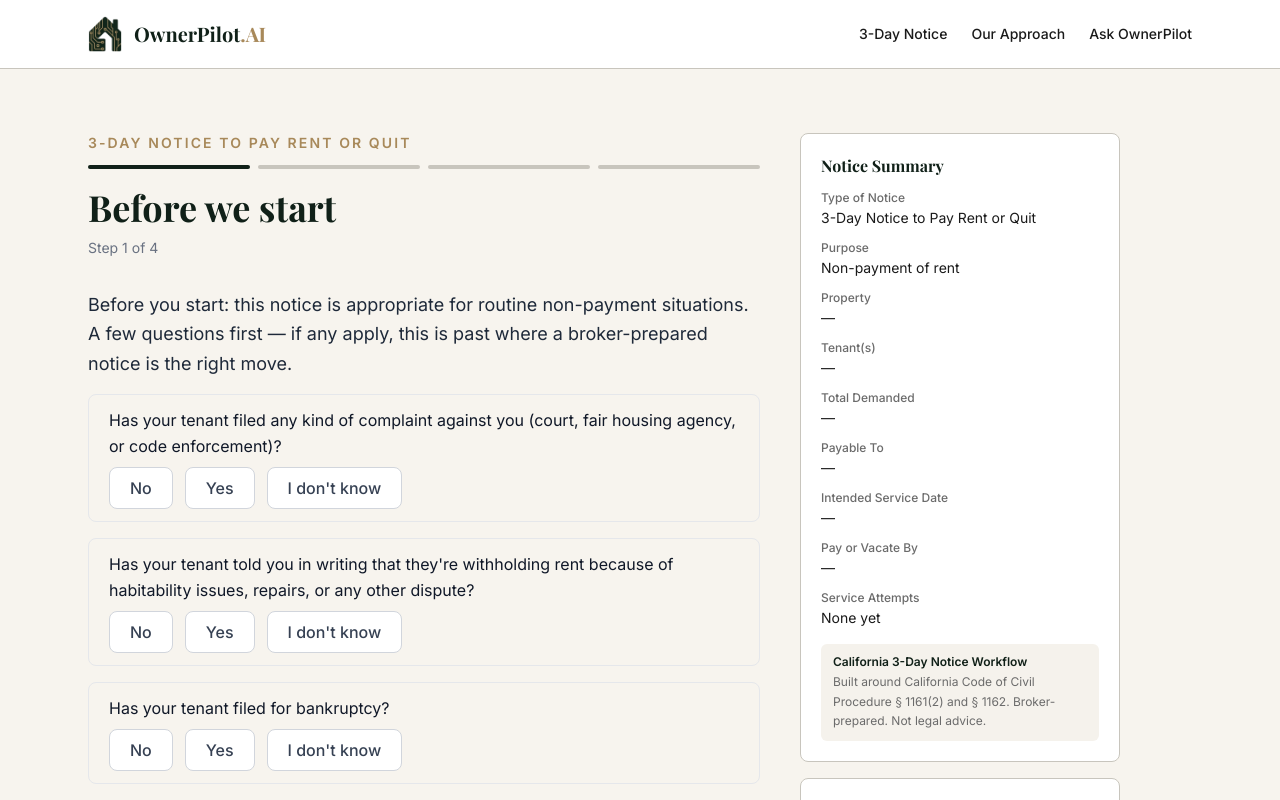
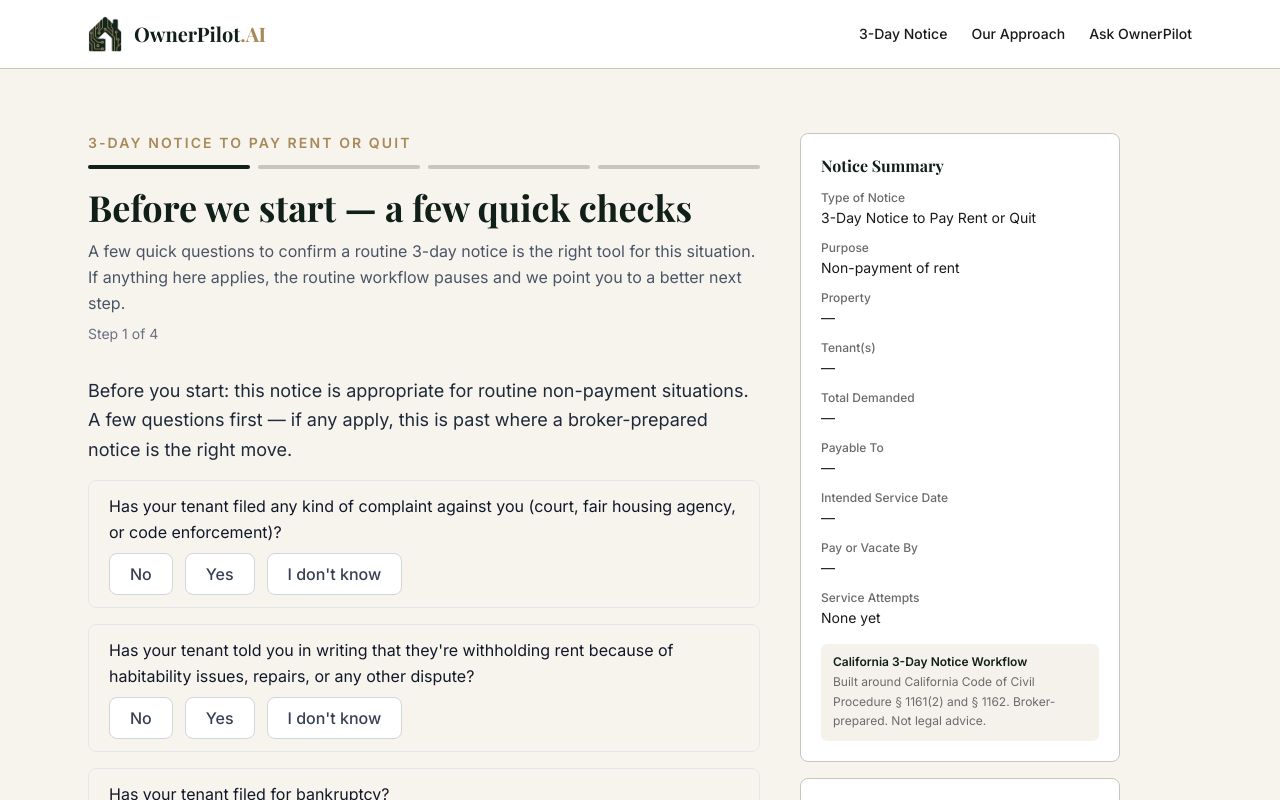
Before and after one commit to hjt521/ownerpilot, a Next.js app: page /notice/3-day in a window 1280 px wide. Shown: the top 800 px of the page. Built offline with nearby package versions, Linux system fonts and the light colour scheme; a web font is replaced by a local one.

Commit message:
Redesign C3+C4: rename steps to locked labels with subheads; move landlord/payee/payment/signer into Step 3 per broker determination 2026-06-14

```diff
--- a/components/notice-flow.tsx
+++ b/components/notice-flow.tsx
@@ -67,20 +67,31 @@ import {
  * The dispute hard-block is its own page (page 1), so the attorney handoff
  * fires before any data is collected.
  */
-const PAGES: { label: string; steps: FlowStep[] }[] = [
-  { label: 'Before we start', steps: [FlowStep.PreflightDispute] },
+const PAGES: { label: string; subhead?: string; steps: FlowStep[] }[] = [
   {
-    label: 'The notice',
+    label: 'Before we start — a few quick checks',
+    subhead:
+      'A few quick questions to confirm a routine 3-day notice is the right tool for this situation. If anything here applies, the routine workflow pauses and we point you to a better next step.',
+    steps: [FlowStep.PreflightDispute],
+  },
+  {
+    label: 'Property, Tenant & Rent',
     steps: [
       FlowStep.PropertyIdentification,
       FlowStep.Tenants,
       FlowStep.AmountOwed,
+    ],
+  },
+  {
+    label: 'Landlord, Payee & Signer',
+    subhead: 'Who the notice is from, where rent is paid, and who signs.',
+    steps: [
       FlowStep.LandlordIdentity,
       FlowStep.PaymentInstructions,
+      FlowStep.LandlordAgentInfo,
     ],
   },
-  { label: 'Who is signing', steps: [FlowStep.LandlordAgentInfo] },
-  { label: 'Review & produce', steps: [FlowStep.Review] },
+  { label: 'Review & Produce', steps: [FlowStep.Review] },
 ];
 
 /** Required-field marker. */
@@ -253,6 +264,11 @@ export function NoticeFlow() {
           <h1 className="font-serif text-3xl md:text-4xl font-bold text-brand leading-tight">
             {page.label}
           </h1>
+          {page.subhead && (
+            <p className="text-base text-gray-600 leading-relaxed mt-2">
+              {page.subhead}
+            </p>
+          )}
           <p className="text-sm text-gray-500 mt-2">
             Step {pageIndex + 1} of {totalPages}
           </p>
```
